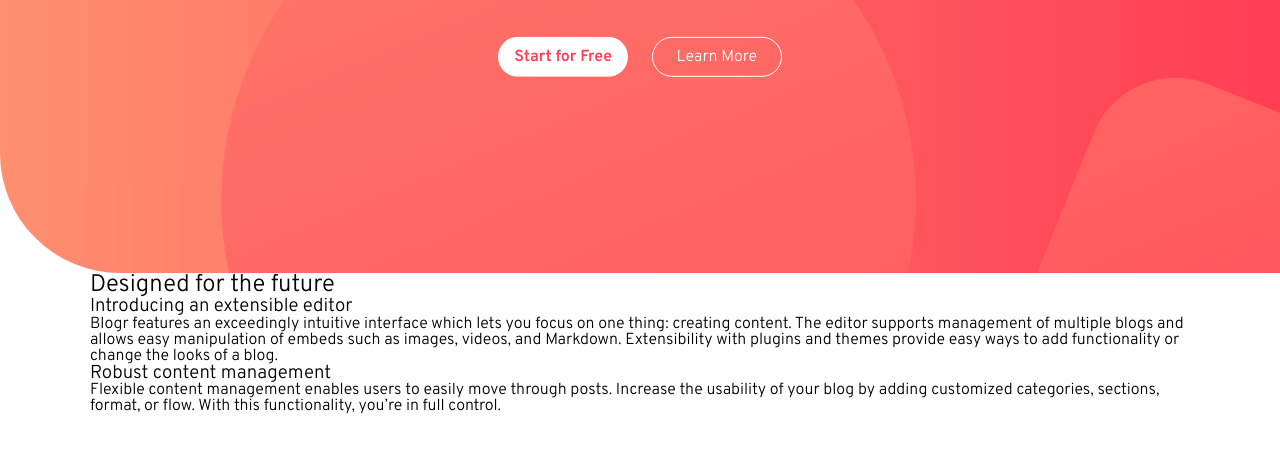
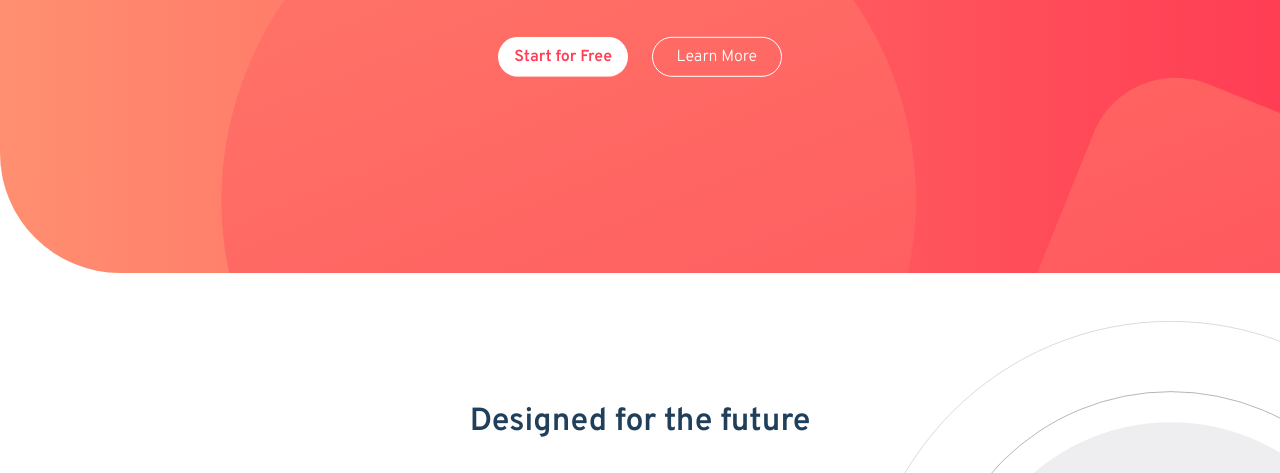
Before and after one commit to lgrisa1987/blogr-landing-page-main, a plain HTML site: page index.html in a window 1280 px wide. Shown: the part 327-800 px from the top of the page. Drawn offline with Linux system fonts and the light colour scheme.

Commit message:
main section 1

```diff
--- a/index.html
+++ b/index.html
@@ -71,11 +71,13 @@
     </div>
   </header>
   <main>
-    <section class="section">
+    <section class="section section--1">
       <div class="container">
         <h2 class="section__heading">Designed for the future</h2>
         <div class="section__content">
-          <div class="section__image" role="img" aria-label="Designed for the future"></div>
+          <figure class="section__img-mobile">
+            <img src="./images/illustration-editor-mobile.svg" alt="Editor">
+          </figure>
           <div class="section__copy-container">
             <h3 class="section__subheading">Introducing an extensible editor</h3>
             <p class="section__paragraph">Blogr features an exceedingly intuitive interface which lets you focus on one
--- /dev/null
+++ b/scss/_main-sections.scss
@@ -0,0 +1,73 @@
+.section {
+    padding: 8rem 0;
+    text-align: center;
+    color: $very-dark-blue;
+    max-width: 192rem;
+    margin: auto;
+
+    &__copy-container {
+        padding: 0 2rem;
+    }
+
+    &__heading,
+    &__subheading {
+        font: {
+            weight: 600;
+        }
+
+        line-height: 1.2;
+    }
+
+    &__paragraph {
+        color: $very-dark-grayish-blue;
+        margin-top: 2rem;
+        line-height: 1.4;
+    }
+
+    &__img-mobile {
+        max-width: 55rem;
+        margin: auto;
+    }
+
+    &__img-mobile,
+    &__subheading {
+        margin-top: 5rem;
+    }
+
+    @include breakpoint(56.25em) {
+        padding: 13rem 0;
+
+        &--1 {
+            background: url(../images/illustration-editor-desktop.svg) no-repeat;
+            background-position: calc(100vw - 45rem) center;
+            background-size: 65rem auto;
+        }
+
+        &__img-mobile {
+            display: none;
+        }
+
+        &__heading {
+            font-size: 3.2rem;
+        }
+
+        &__copy-container {
+            text-align: left;
+            width: 50%;
+            padding-top: 3rem;
+        }
+    }
+
+    @include breakpoint(90em) {
+        &--1 {
+            background-position-x: calc(100vw - 65rem);
+        }
+    }
+
+    @include breakpoint(120em) {
+        &--1 {
+            background-position-x: right;
+        }
+    }
+
+}
--- a/scss/style.scss
+++ b/scss/style.scss
@@ -3,6 +3,7 @@
 @import "mixins";
 @import "header";
 @import "navigation";
+@import "main-sections";
 
 @include scrollbar;
 
@@ -37,6 +38,10 @@ body {
     }
 }
 
+img {
+    max-width: 100%;
+}
+
 ul {
     list-style: none;
 }
```
Also changed, not shown: css/style.css, 1 other file.
